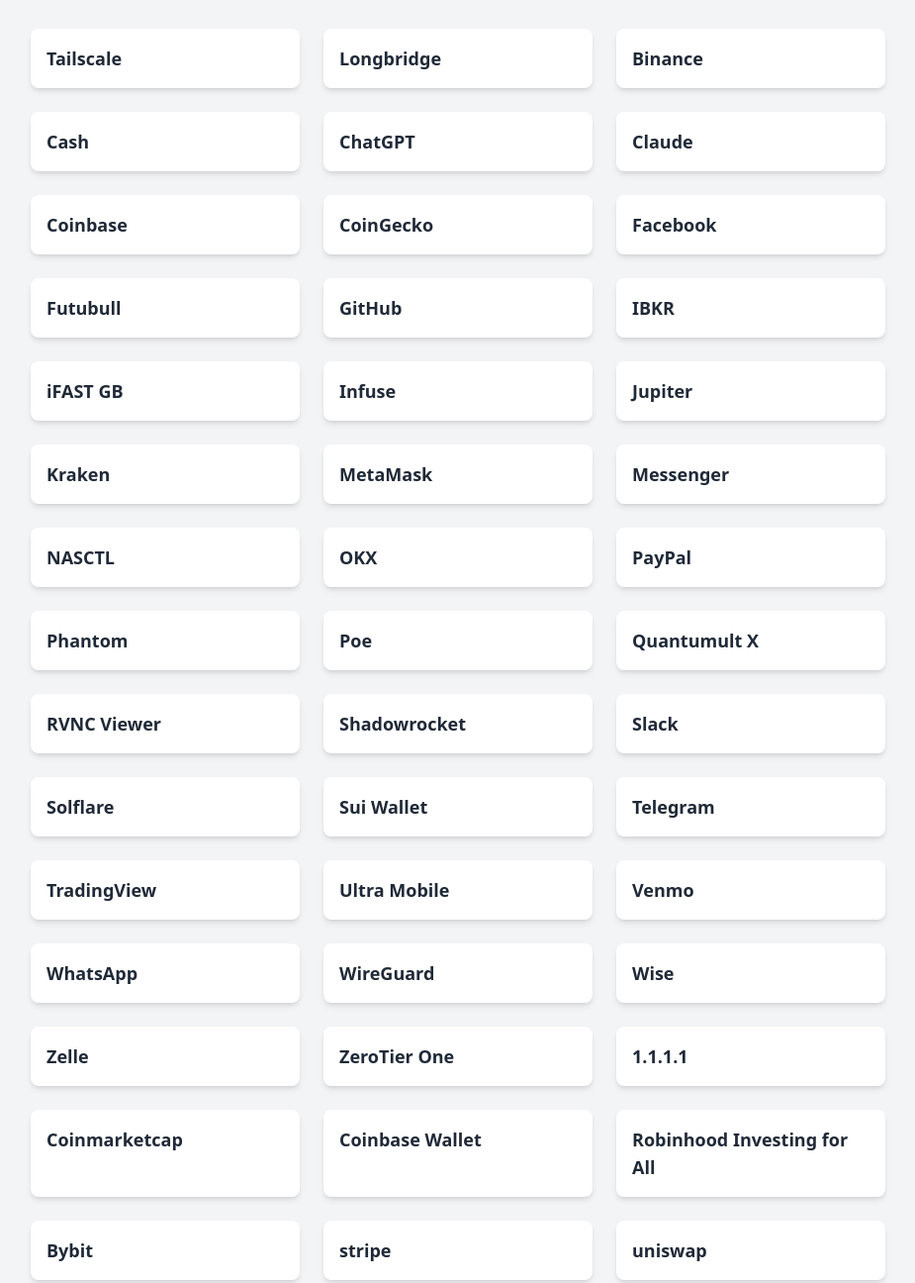
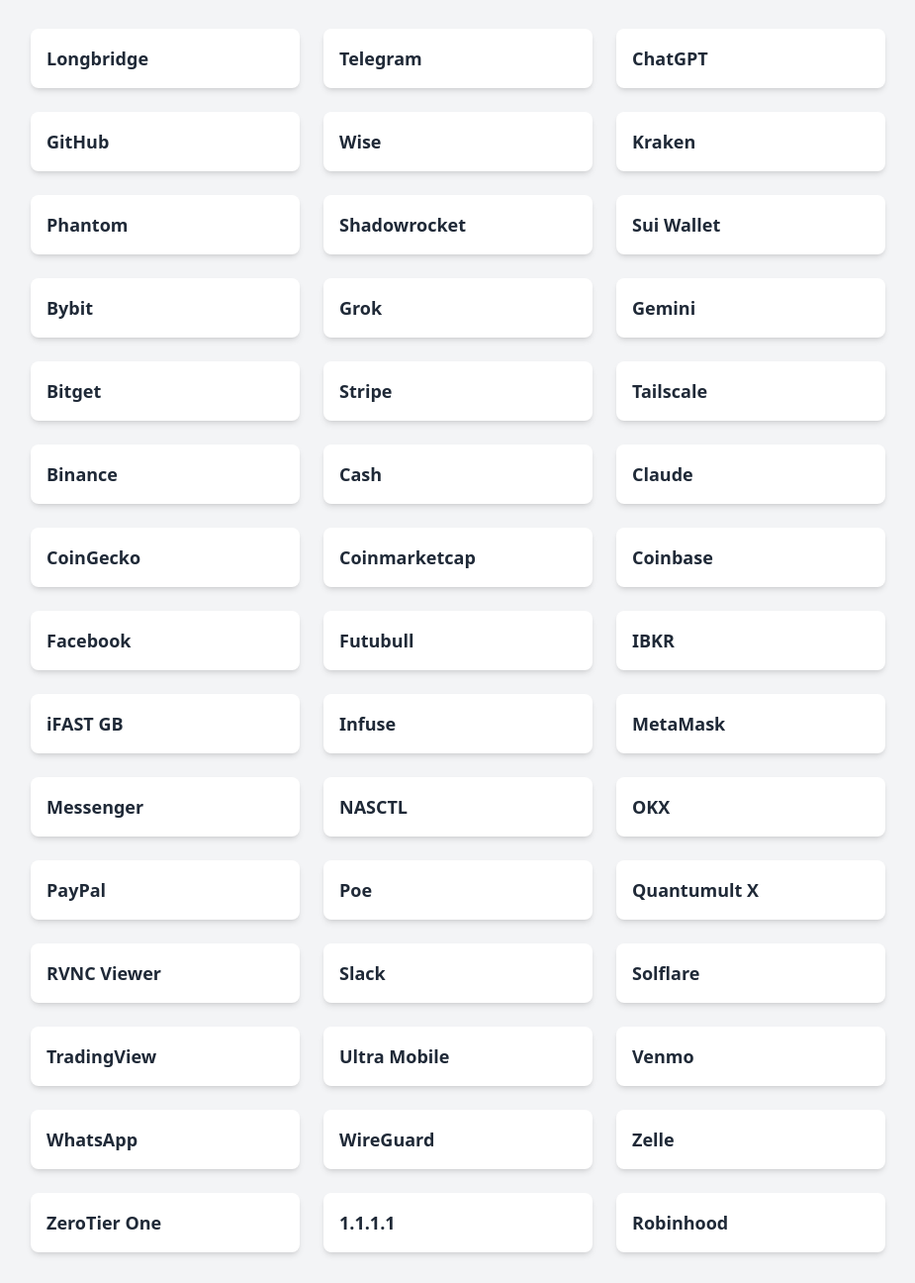
Before and after one commit to FaiChou/us-apps, a plain HTML site: page index.html in a window 1280 px wide. Shown: the part 71-1367 px from the top of the page at 99% size, without its empty margins (177-1102 px from the left). Drawn offline with nearby package versions, Linux system fonts and the light colour scheme.

Commit message:
feat: Add new app links and remove duplicates

```diff
--- a/index.html
+++ b/index.html
@@ -19,12 +19,64 @@
         // App data - you can modify this array with your apps
         const apps = [
             {
+                name: 'Longbridge',
+                storeLink: 'https://apps.apple.com/us/app/longbridge/id1470042146'
+            },
+            {
+                name: 'Telegram',
+                storeLink: 'https://apps.apple.com/us/app/telegram-messenger/id686449807'
+            },
+            {
+                name: 'ChatGPT',
+                storeLink: 'https://apps.apple.com/us/app/chatgpt/id6448311069'
+            },
+            {
+                name: 'GitHub',
+                storeLink: 'https://apps.apple.com/us/app/github/id1477376905'
+            },
+            {
+                name: 'Wise',
+                storeLink: 'https://apps.apple.com/us/app/wise-ex-transferwise/id612261027'
+            },
+            {
+                name: 'Kraken',
+                storeLink: 'https://apps.apple.com/us/app/kraken-buy-crypto-bitcoin/id1481947260'
+            },
+            {
+                name: 'Phantom',
+                storeLink: 'https://apps.apple.com/us/app/phantom-crypto-wallet/id1598432977'
+            },
+            {
+                name: 'Shadowrocket',
+                storeLink: 'https://apps.apple.com/us/app/shadowrocket/id932747118'
+            },
+            {
+                name: 'Sui Wallet',
+                storeLink: 'https://apps.apple.com/us/app/sui-wallet-mobile/id6476572140'
+            },
+            {
+                name: 'Bybit',
+                storeLink: 'https://apps.apple.com/us/app/bybit-buy-trade-crypto/id1488296980'
+            },
+            {
+                name: 'Grok',
+                storeLink: 'https://apps.apple.com/us/app/grok/id6670324846'
+            },
+            {
+                name: 'Gemini',
+                storeLink: 'https://apps.apple.com/us/app/google-gemini/id6477489729'
+            },
+            {
+                name: 'Bitget',
+                storeLink: 'https://apps.apple.com/us/app/bitget-trade-bitcoin-crypto/id1442778704'
+            },
+            {
+                name: 'Stripe',
+                storeLink: 'https://apps.apple.com/us/app/stripe-dashboard/id978516833'
+            },
+            {
                 name: 'Tailscale',
                 storeLink: 'https://apps.apple.com/us/app/tailscale/id1470499037'
-            },
-            {
-                name: 'Longbridge',
-                storeLink: 'https://apps.apple.com/us/app/longbridge/id1470042146'
             },
             {
                 name: 'Binance',
@@ -35,20 +87,20 @@
                 storeLink: 'https://apps.apple.com/us/app/cash-app/id711923939'
             },
             {
-                name: 'ChatGPT',
-                storeLink: 'https://apps.apple.com/us/app/chatgpt/id6448311069'
-            },
-            {
                 name: 'Claude',
                 storeLink: 'https://apps.apple.com/us/app/claude-by-anthropic/id6473753684'
             },
             {
+                name: 'CoinGecko',
+                storeLink: 'https://apps.apple.com/us/app/coingecko-crypto-tracker-nft/id1390323960'
+            },
+            {
+                name: 'Coinmarketcap',
+                storeLink: 'https://apps.apple.com/us/app/coinmarketcap-crypto-tracker/id1282107098'
+            },
+            {
                 name: 'Coinbase',
                 storeLink: 'https://apps.apple.com/us/app/coinbase-buy-bitcoin-ether/id886427730'
-            },
-            {
-                name: 'CoinGecko',
-                storeLink: 'https://apps.apple.com/us/app/coingecko-crypto-tracker-nft/id1390323960'
             },
             {
                 name: 'Facebook',
@@ -57,10 +109,6 @@
             {
                 name: 'Futubull',
                 storeLink: 'https://apps.apple.com/us/app/futubull-easy-investment/id592031984'
-            },
-            {
-                name: 'GitHub',
-                storeLink: 'https://apps.apple.com/us/app/github/id1477376905'
             },
             {
                 name: 'IBKR',
@@ -73,14 +121,6 @@
             {
                 name: 'Infuse',
                 storeLink: 'https://apps.apple.com/us/app/infuse-video-player/id1136220934'
-            },
-            {
-                name: 'Jupiter',
-                storeLink: 'https://apps.apple.com/us/app/jupiter-solana-swap-wallet/id6484069059'
-            },
-            {
-                name: 'Kraken',
-                storeLink: 'https://apps.apple.com/us/app/kraken-buy-crypto-bitcoin/id1481947260'
             },
             {
                 name: 'MetaMask',
@@ -103,10 +143,6 @@
                 storeLink: 'https://apps.apple.com/us/app/paypal-pay-send-save/id283646709'
             },
             {
-                name: 'Phantom',
-                storeLink: 'https://apps.apple.com/us/app/phantom-crypto-wallet/id1598432977'
-            },
-            {
                 name: 'Poe',
                 storeLink: 'https://apps.apple.com/us/app/poe-fast-ai-chat/id1640745955'
             },
@@ -119,24 +155,12 @@
                 storeLink: 'https://apps.apple.com/us/app/realvnc-viewer-remote-desktop/id352019548'
             },
             {
-                name: 'Shadowrocket',
-                storeLink: 'https://apps.apple.com/us/app/shadowrocket/id932747118'
-            },
-            {
                 name: 'Slack',
                 storeLink: 'https://apps.apple.com/us/app/slack/id618783545'
             },
             {
                 name: 'Solflare',
                 storeLink: 'https://apps.apple.com/us/app/solflare-solana-wallet/id1580902717'
-            },
-            {
-                name: 'Sui Wallet',
-                storeLink: 'https://apps.apple.com/us/app/sui-wallet-mobile/id6476572140'
-            },
-            {
-                name: 'Telegram',
-                storeLink: 'https://apps.apple.com/us/app/telegram-messenger/id686449807'
             },
             {
                 name: 'TradingView',
@@ -159,10 +183,6 @@
                 storeLink: 'https://apps.apple.com/us/app/wireguard/id1441195209'
             },
             {
-                name: 'Wise',
-                storeLink: 'https://apps.apple.com/us/app/wise-ex-transferwise/id612261027'
-            },
-            {
                 name: 'Zelle',
                 storeLink: 'https://apps.apple.com/us/app/zelle/id1260755201'
             },
@@ -175,28 +195,8 @@
                 storeLink: 'https://apps.apple.com/us/app/1-1-1-1-faster-internet/id1423538627'
             },
             {
-                name: 'Coinmarketcap',
-                storeLink: 'https://apps.apple.com/us/app/coinmarketcap-crypto-tracker/id1282107098'
-            },
-            {
-                name: 'Coinbase Wallet',
-                storeLink: 'https://apps.apple.com/us/app/coinbase-wallet-nfts-crypto/id1278383455'
-            },
-            {
-                name: 'Robinhood Investing for All',
+                name: 'Robinhood',
                 storeLink: 'https://apps.apple.com/us/app/robinhood-investing-for-all/id938003185'
-            },
-            {
-                name: 'Bybit',
-                storeLink: 'https://apps.apple.com/us/app/bybit-buy-trade-crypto/id1488296980'
-            },
-            {
-                name: 'stripe',
-                storeLink: 'https://apps.apple.com/us/app/stripe-dashboard/id978516833'
-            },
-            {
-                name: 'uniswap',
-                storeLink: 'https://apps.apple.com/us/app/uniswap-crypto-nft-wallet/id6443944476'
             }
         ];
 
```
